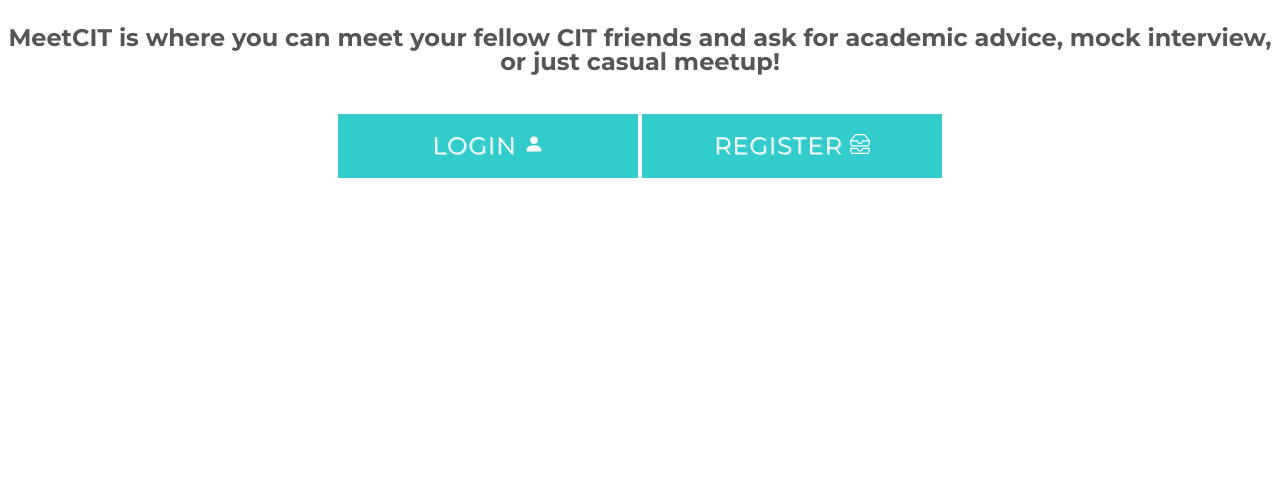
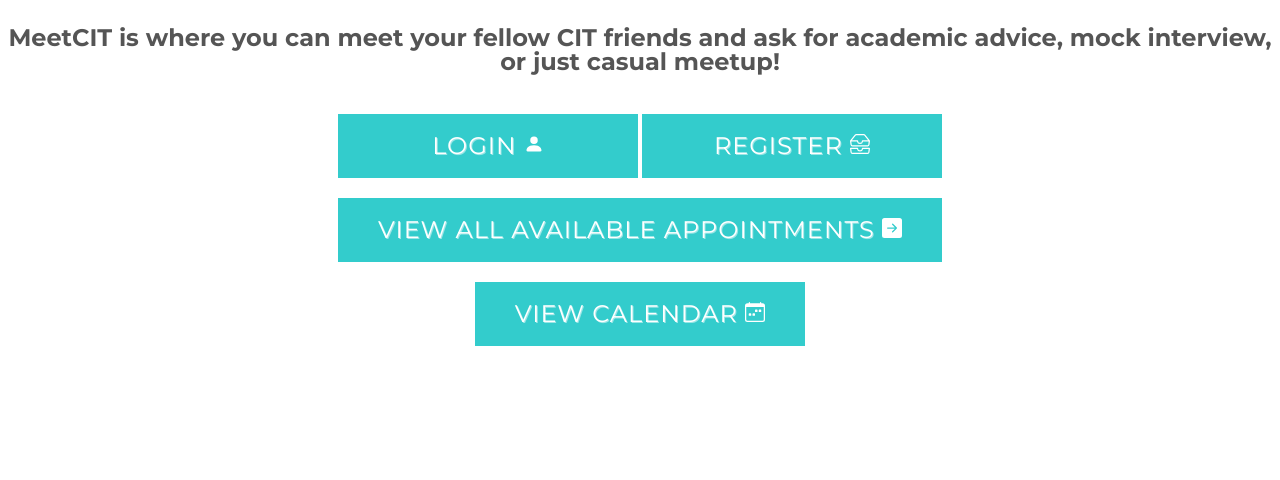
Before and after one commit to Asuka-neko/MeetCIT, a Django app: page / in a window 1280 px wide. Shown: the part 508-988 px from the top of the page. Run offline with Django 4.2, Linux system fonts and the light colour scheme; some libraries are stand-ins or nearby versions.

Commit message:
change index

```diff
--- a/MeetCIT/cal/templates/cal/base.html
+++ b/MeetCIT/cal/templates/cal/base.html
@@ -55,9 +55,7 @@
       <div class="navbar-collapse collapse w-100 order-3 dual-collapse2">
         <ul class="navbar-nav">
           <li class="nav-item"><a class="nav-item nav-link" href="{% url 'cal:calendar' %}">Calendar</a></li>
-          {% if user.is_authenticated %}
           <li class="nav-item"><a class="nav-item nav-link" href="{% url 'cal:catalogue' %}">Catalogue</a></li>
-          {% endif %}
         </ul>
         <ul class="navbar-nav ml-auto">
           {% if user.is_authenticated %}
--- a/MeetCIT/cal/templates/homepage/index.html
+++ b/MeetCIT/cal/templates/homepage/index.html
@@ -35,6 +35,17 @@
   <path d="M4.98 1a.5.5 0 0 0-.39.188L1.54 5H6a.5.5 0 0 1 .5.5 1.5 1.5 0 0 0 3 0A.5.5 0 0 1 10 5h4.46l-3.05-3.812A.5.5 0 0 0 11.02 1H4.98zm9.954 5H10.45a2.5 2.5 0 0 1-4.9 0H1.066l.32 2.562A.5.5 0 0 0 1.884 9h12.234a.5.5 0 0 0 .496-.438L14.933 6zM3.809.563A1.5 1.5 0 0 1 4.981 0h6.038a1.5 1.5 0 0 1 1.172.563l3.7 4.625a.5.5 0 0 1 .105.374l-.39 3.124A1.5 1.5 0 0 1 14.117 10H1.883A1.5 1.5 0 0 1 .394 8.686l-.39-3.124a.5.5 0 0 1 .106-.374L3.81.563zM.125 11.17A.5.5 0 0 1 .5 11H6a.5.5 0 0 1 .5.5 1.5 1.5 0 0 0 3 0 .5.5 0 0 1 .5-.5h5.5a.5.5 0 0 1 .496.562l-.39 3.124A1.5 1.5 0 0 1 14.117 16H1.883a1.5 1.5 0 0 1-1.489-1.314l-.39-3.124a.5.5 0 0 1 .121-.393zm.941.83.32 2.562a.5.5 0 0 0 .497.438h12.234a.5.5 0 0 0 .496-.438l.32-2.562H10.45a2.5 2.5 0 0 1-4.9 0H1.066z"/>
 </svg></a>
       </div>
+        <div style="margin-top:20px">
+<a href="{% url 'cal:catalogue' %}" class="button">View All Available Appointments  <svg xmlns="http://www.w3.org/2000/svg" width="20" height="20" fill="currentColor" class="bi bi-arrow-right-square-fill" viewBox="0 0 16 16">
+  <path d="M0 14a2 2 0 0 0 2 2h12a2 2 0 0 0 2-2V2a2 2 0 0 0-2-2H2a2 2 0 0 0-2 2v12zm4.5-6.5h5.793L8.146 5.354a.5.5 0 1 1 .708-.708l3 3a.5.5 0 0 1 0 .708l-3 3a.5.5 0 0 1-.708-.708L10.293 8.5H4.5a.5.5 0 0 1 0-1z"/>
+</svg></a>
+</div>
+        <div style="margin-top:20px">
+<a href="{% url 'cal:calendar' %}" class="button">View Calendar  <svg xmlns="http://www.w3.org/2000/svg" width="20" height="20" fill="currentColor" class="bi bi-calendar-week" viewBox="0 0 16 16">
+  <path d="M11 6.5a.5.5 0 0 1 .5-.5h1a.5.5 0 0 1 .5.5v1a.5.5 0 0 1-.5.5h-1a.5.5 0 0 1-.5-.5v-1zm-3 0a.5.5 0 0 1 .5-.5h1a.5.5 0 0 1 .5.5v1a.5.5 0 0 1-.5.5h-1a.5.5 0 0 1-.5-.5v-1zm-5 3a.5.5 0 0 1 .5-.5h1a.5.5 0 0 1 .5.5v1a.5.5 0 0 1-.5.5h-1a.5.5 0 0 1-.5-.5v-1zm3 0a.5.5 0 0 1 .5-.5h1a.5.5 0 0 1 .5.5v1a.5.5 0 0 1-.5.5h-1a.5.5 0 0 1-.5-.5v-1z"/>
+  <path d="M3.5 0a.5.5 0 0 1 .5.5V1h8V.5a.5.5 0 0 1 1 0V1h1a2 2 0 0 1 2 2v11a2 2 0 0 1-2 2H2a2 2 0 0 1-2-2V3a2 2 0 0 1 2-2h1V.5a.5.5 0 0 1 .5-.5zM1 4v10a1 1 0 0 0 1 1h12a1 1 0 0 0 1-1V4H1z"/>
+</svg></a>
+</div>
         {% endif %}
 </div>
 </div>
```
Also changed, not shown: 1 other file.
